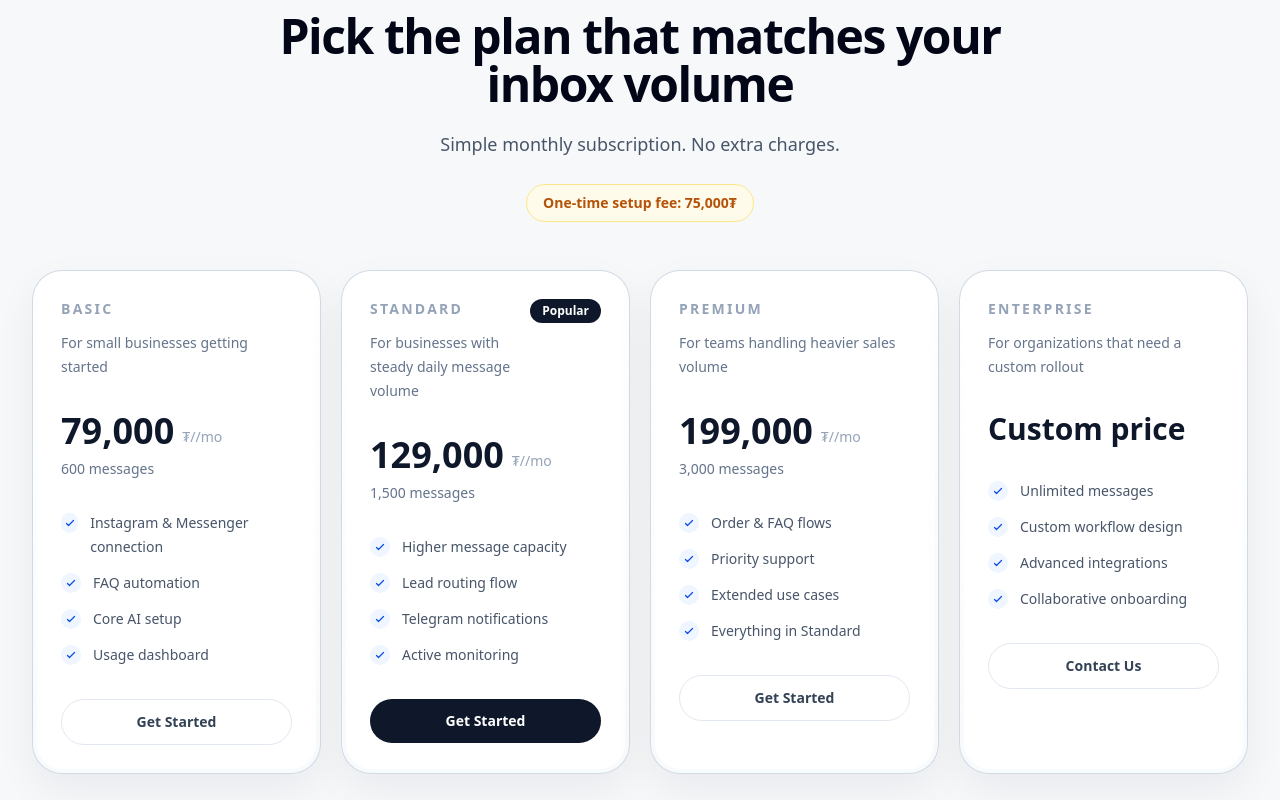
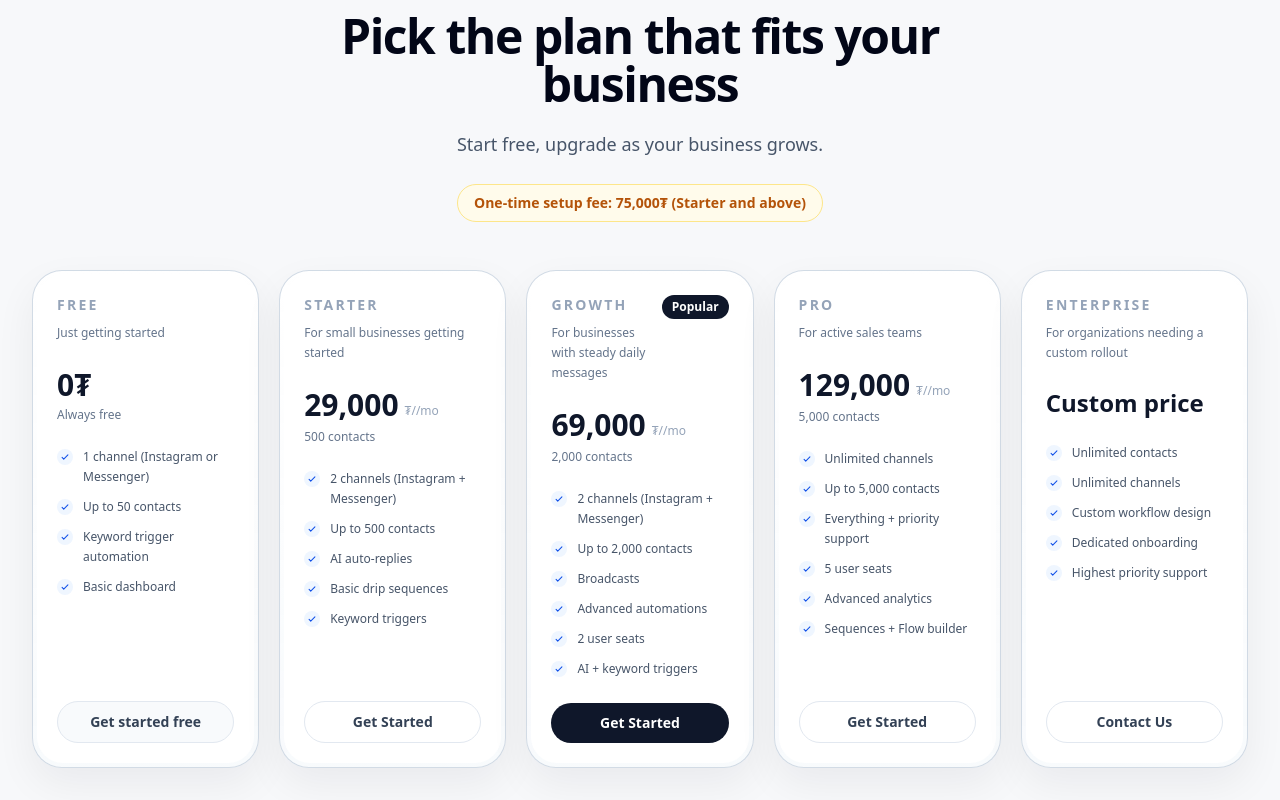
Before and after one commit to Tuvshee555/Nexon-pricing-website, a Next.js app: page / in a window 1280 px wide. Shown: the part 4540-5340 px from the top of the page. Built offline with nearby package versions, Linux system fonts and the light colour scheme.

Commit message:
update pricing to 5-tier model: Free/Starter/Growth/Pro/Enterprise

```diff
--- a/src/components/landing/PricingSection.tsx
+++ b/src/components/landing/PricingSection.tsx
@@ -7,31 +7,104 @@ import { trackEvent } from "@/lib/analytics";
 
 const planDetails: Record<
   MonthlyTier,
-  { audienceMn: string; audienceEn: string; featuresMn: string[]; featuresEn: string[] }
+  {
+    audienceMn: string;
+    audienceEn: string;
+    featuresMn: string[];
+    featuresEn: string[];
+  }
 > = {
-  basic: {
-    audienceMn: "Эхэлж байгаа жижиг бизнест",
+  free: {
+    audienceMn: "Туршиж үзэхэд",
+    audienceEn: "Just getting started",
+    featuresMn: [
+      "1 суваг (Instagram эсвэл Messenger)",
+      "50 хүртэлх contact",
+      "Keyword trigger автоматжуулалт",
+      "Үндсэн dashboard",
+    ],
+    featuresEn: [
+      "1 channel (Instagram or Messenger)",
+      "Up to 50 contacts",
+      "Keyword trigger automation",
+      "Basic dashboard",
+    ],
+  },
+  starter: {
+    audienceMn: "Эхлэж байгаа жижиг бизнест",
     audienceEn: "For small businesses getting started",
-    featuresMn: ["Instagram & Messenger холболт", "FAQ automation", "AI bot үндсэн тохиргоо", "Usage dashboard"],
-    featuresEn: ["Instagram & Messenger connection", "FAQ automation", "Core AI setup", "Usage dashboard"],
+    featuresMn: [
+      "2 суваг (Instagram + Messenger)",
+      "500 хүртэлх contact",
+      "AI автомат хариулт",
+      "Үндсэн sequence дусаах",
+      "Keyword triggers",
+    ],
+    featuresEn: [
+      "2 channels (Instagram + Messenger)",
+      "Up to 500 contacts",
+      "AI auto-replies",
+      "Basic drip sequences",
+      "Keyword triggers",
+    ],
   },
-  standard: {
-    audienceMn: "Өдөр бүр тогтмол chat авдаг бизнест",
-    audienceEn: "For businesses with steady daily message volume",
-    featuresMn: ["Higher message capacity", "Lead routing flow", "Telegram notifications", "Active monitoring"],
-    featuresEn: ["Higher message capacity", "Lead routing flow", "Telegram notifications", "Active monitoring"],
+  growth: {
+    audienceMn: "Тогтмол чат авдаг бизнест",
+    audienceEn: "For businesses with steady daily messages",
+    featuresMn: [
+      "2 суваг (Instagram + Messenger)",
+      "2,000 хүртэлх contact",
+      "Broadcast илгээлт",
+      "Дэвшилтэт автоматжуулалт",
+      "2 хэрэглэгчийн эрх",
+      "AI + keyword triggers",
+    ],
+    featuresEn: [
+      "2 channels (Instagram + Messenger)",
+      "Up to 2,000 contacts",
+      "Broadcasts",
+      "Advanced automations",
+      "2 user seats",
+      "AI + keyword triggers",
+    ],
   },
-  premium: {
-    audienceMn: "Илүү ачаалалтай борлуулалтын багт",
-    audienceEn: "For teams handling heavier sales volume",
-    featuresMn: ["Order & FAQ flows", "Priority support", "Extended use cases", "Standard-ийн бүх боломж"],
-    featuresEn: ["Order & FAQ flows", "Priority support", "Extended use cases", "Everything in Standard"],
+  pro: {
+    audienceMn: "Борлуулалтын идэвхтэй багт",
+    audienceEn: "For active sales teams",
+    featuresMn: [
+      "Хязгааргүй суваг",
+      "5,000 хүртэлх contact",
+      "Бүх зүйл + Priority дэмжлэг",
+      "5 хэрэглэгчийн эрх",
+      "Дэлгэрэнгүй аналитик",
+      "Sequence + Flow builder",
+    ],
+    featuresEn: [
+      "Unlimited channels",
+      "Up to 5,000 contacts",
+      "Everything + priority support",
+      "5 user seats",
+      "Advanced analytics",
+      "Sequences + Flow builder",
+    ],
   },
   enterprise: {
     audienceMn: "Custom rollout хэрэгтэй байгууллагад",
-    audienceEn: "For organizations that need a custom rollout",
-    featuresMn: ["Unlimited messages", "Custom workflow design", "Advanced integrations", "Collaborative onboarding"],
-    featuresEn: ["Unlimited messages", "Custom workflow design", "Advanced integrations", "Collaborative onboarding"],
+    audienceEn: "For organizations needing a custom rollout",
+    featuresMn: [
+      "Хязгааргүй contact",
+      "Хязгааргүй суваг",
+      "Custom workflow дизайн",
+      "Тусгай onboarding",
+      "Хамгийн өндөр дэмжлэг",
+    ],
+    featuresEn: [
+      "Unlimited contacts",
+      "Unlimited channels",
+      "Custom workflow design",
+      "Dedicated onboarding",
+      "Highest priority support",
+    ],
   },
 };
 
@@ -40,8 +113,8 @@ export default function PricingSection() {
 
   const subtitle =
     lang === "mn"
-      ? "Сарын тогтмол багцаар ажиллана. Нэмэлт зардалгүй."
-      : "Simple monthly subscription. No extra charges.";
+      ? "Үнэгүй эхэлж, бизнесийн өсөлтөөрөө дагаад шинэчил."
+      : "Start free, upgrade as your business grows.";
 
   return (
     <section id="pricing" className="px-4 py-20 sm:px-6 lg:px-8">
@@ -49,69 +122,87 @@ export default function PricingSection() {
         <div className="mx-auto max-w-3xl text-center">
           <p className="section-label justify-center">{t("pricing_title")}</p>
           <h2 className="mt-5 text-4xl font-black tracking-[-0.03em] text-slate-950 sm:text-5xl">
-            {lang === "mn" ? "Таны inbox-ийн ачаалалд таарсан төлөвлөгөөг сонго" : "Pick the plan that matches your inbox volume"}
+            {lang === "mn"
+              ? "Таны бизнест тохирсон багцыг сонго"
+              : "Pick the plan that fits your business"}
           </h2>
           <p className="mt-5 text-lg leading-8 text-slate-600">{subtitle}</p>
 
           <div className="mt-6 inline-flex rounded-full border border-amber-200 bg-amber-50 px-4 py-2 text-sm font-semibold text-amber-700">
-            {lang === "mn" ? `Нэг удаагийн setup fee: ${SETUP_FEE.toLocaleString()}₮` : `One-time setup fee: ${SETUP_FEE.toLocaleString()}₮`}
+            {lang === "mn"
+              ? `Нэг удаагийн setup fee: ${SETUP_FEE.toLocaleString()}₮ (Starter болон дээш)`
+              : `One-time setup fee: ${SETUP_FEE.toLocaleString()}₮ (Starter and above)`}
           </div>
         </div>
 
-        <div className="mt-12 grid gap-5 lg:grid-cols-4">
+        <div className="mt-12 grid gap-5 sm:grid-cols-2 lg:grid-cols-5">
           {MONTHLY_PLANS.map((plan) => {
             const details = planDetails[plan.tier];
             const audience = lang === "mn" ? details.audienceMn : details.audienceEn;
             const features = lang === "mn" ? details.featuresMn : details.featuresEn;
             const planName = lang === "mn" ? plan.nameMn : plan.nameEn;
+            const contactLabel =
+              plan.contactLimit === Infinity
+                ? lang === "mn" ? "Хязгааргүй contact" : "Unlimited contacts"
+                : `${plan.contactLimit.toLocaleString()} ${lang === "mn" ? "contact" : "contacts"}`;
 
             return (
-                <div key={plan.tier} className={`surface-panel flex rounded-[30px] p-1 ${plan.popular ? "ring-2 ring-slate-900" : ""}`}>
-                  <div className="flex w-full flex-col rounded-[26px] bg-white p-6">
-                    <div className="flex items-start justify-between gap-3">
+              <div
+                key={plan.tier}
+                className={`surface-panel flex rounded-[30px] p-1 ${plan.popular ? "ring-2 ring-slate-900" : ""}`}
+              >
+                <div className="flex w-full flex-col rounded-[26px] bg-white p-5">
+                  <div className="flex items-start justify-between gap-2">
                     <div>
                       <p className="text-sm font-semibold uppercase tracking-[0.16em] text-slate-400">{planName}</p>
-                        <p className="mt-3 text-sm leading-6 text-slate-500">{audience}</p>
+                      <p className="mt-2 text-xs leading-5 text-slate-500">{audience}</p>
                     </div>
                     {plan.popular && (
-                        <div className="rounded-full bg-slate-900 px-3 py-1 text-xs font-semibold text-white">
+                      <div className="rounded-full bg-slate-900 px-2.5 py-1 text-xs font-semibold text-white whitespace-nowrap">
                         {t("pricing_popular")}
                       </div>
                     )}
                   </div>
 
-                    <div className="mt-8">
+                  <div className="mt-6">
                     {plan.tier === "enterprise" ? (
-                        <p className="text-3xl font-black text-slate-900">{t("pricing_custom_price")}</p>
+                      <p className="text-2xl font-black text-slate-900">{t("pricing_custom_price")}</p>
+                    ) : plan.tier === "free" ? (
+                      <div>
+                        <p className="text-3xl font-black text-slate-900">0₮</p>
+                        <p className="mt-1 text-xs text-slate-500">{lang === "mn" ? "Үргэлж үнэгүй" : "Always free"}</p>
+                      </div>
                     ) : (
                       <div>
-                          <div className="flex items-end gap-2">
-                            <span className="text-4xl font-black text-slate-900">{plan.price.toLocaleString()}</span>
-                            <span className="pb-1 text-sm text-slate-400">₮/{t("pricing_per_month")}</span>
+                        <div className="flex items-end gap-1.5">
+                          <span className="text-3xl font-black text-slate-900">{plan.price.toLocaleString()}</span>
+                          <span className="pb-1 text-xs text-slate-400">₮/{t("pricing_per_month")}</span>
                         </div>
-                          <p className="mt-2 text-sm text-slate-500">
-                            {plan.messageLimit.toLocaleString()} {t("pricing_messages")}
-                          </p>
+                        <p className="mt-1.5 text-xs text-slate-500">{contactLabel}</p>
                       </div>
                     )}
                   </div>
 
-                    <div className="mt-8 space-y-3">
+                  <div className="mt-6 space-y-2.5 flex-1">
                     {features.map((feature) => (
-                        <div key={feature} className="flex items-start gap-3 text-sm text-slate-600">
-                          <div className="mt-0.5 flex h-5 w-5 items-center justify-center rounded-full bg-blue-50 text-primary">
-                            <svg className="h-3 w-3" fill="none" stroke="currentColor" viewBox="0 0 24 24">
+                      <div key={feature} className="flex items-start gap-2.5 text-xs text-slate-600">
+                        <div className="mt-0.5 flex h-4 w-4 flex-shrink-0 items-center justify-center rounded-full bg-blue-50 text-primary">
+                          <svg className="h-2.5 w-2.5" fill="none" stroke="currentColor" viewBox="0 0 24 24">
                             <path strokeLinecap="round" strokeLinejoin="round" strokeWidth={2.5} d="M5 13l4 4L19 7" />
                           </svg>
                         </div>
-                          <span className="leading-6">{feature}</span>
+                        <span className="leading-5">{feature}</span>
                       </div>
                     ))}
                   </div>
 
-                    <div className="mt-8">
+                  <div className="mt-6">
                     <Link
-                        href={plan.tier === "enterprise" ? "#contact" : `/register?plan=${plan.tier}&source=pricing`}
+                      href={
+                        plan.tier === "enterprise"
+                          ? "#contact"
+                          : `/register?plan=${plan.tier}&source=pricing`
+                      }
                       onClick={
                         plan.tier === "enterprise"
                           ? (e) => {
@@ -126,13 +217,19 @@ export default function PricingSection() {
                                 source: "pricing_section",
                               })
                       }
-                        className={`block rounded-full px-4 py-3 text-center text-sm font-semibold transition-colors ${
+                      className={`block rounded-full px-4 py-2.5 text-center text-sm font-semibold transition-colors ${
                         plan.popular
                           ? "bg-slate-900 text-white hover:bg-slate-800"
+                          : plan.tier === "free"
+                          ? "border border-slate-200 bg-slate-50 text-slate-700 hover:bg-slate-100"
                           : "border border-slate-200 bg-white text-slate-700 hover:border-slate-300 hover:bg-slate-50"
                       }`}
                     >
-                        {plan.tier === "enterprise" ? t("pricing_contact") : t("pricing_cta")}
+                      {plan.tier === "enterprise"
+                        ? t("pricing_contact")
+                        : plan.tier === "free"
+                        ? lang === "mn" ? "Үнэгүй эхлэх" : "Get started free"
+                        : t("pricing_cta")}
                     </Link>
                   </div>
                 </div>
--- a/src/types/index.ts
+++ b/src/types/index.ts
@@ -34,7 +34,7 @@ export interface Business {
 }
 
 export type PlanType = "monthly";
-export type MonthlyTier = "basic" | "standard" | "premium" | "enterprise";
+export type MonthlyTier = "free" | "starter" | "growth" | "pro" | "enterprise";
 
 export interface Plan {
   id: string;
@@ -160,27 +160,39 @@ export const SETUP_FEE = 75000;
 
 export const MONTHLY_PLANS = [
   {
-    tier: "basic" as MonthlyTier,
-    nameMn: "Үндсэн",
-    nameEn: "Basic",
-    price: 79000,
-    messageLimit: 600,
+    tier: "free" as MonthlyTier,
+    nameMn: "Үнэгүй",
+    nameEn: "Free",
+    price: 0,
+    contactLimit: 50,
+    messageLimit: 50,
     popular: false,
   },
   {
-    tier: "standard" as MonthlyTier,
-    nameMn: "Стандарт",
-    nameEn: "Standard",
-    price: 129000,
-    messageLimit: 1500,
+    tier: "starter" as MonthlyTier,
+    nameMn: "Стартер",
+    nameEn: "Starter",
+    price: 29000,
+    contactLimit: 500,
+    messageLimit: 500,
+    popular: false,
+  },
+  {
+    tier: "growth" as MonthlyTier,
+    nameMn: "Өсөлт",
+    nameEn: "Growth",
+    price: 69000,
+    contactLimit: 2000,
+    messageLimit: 2000,
     popular: true,
   },
   {
-    tier: "premium" as MonthlyTier,
-    nameMn: "Премиум",
-    nameEn: "Premium",
-    price: 199000,
-    messageLimit: 3000,
+    tier: "pro" as MonthlyTier,
+    nameMn: "Про",
+    nameEn: "Pro",
+    price: 129000,
+    contactLimit: 5000,
+    messageLimit: 5000,
     popular: false,
   },
   {
@@ -188,6 +200,7 @@ export const MONTHLY_PLANS = [
     nameMn: "Энтерпрайз",
     nameEn: "Enterprise",
     price: 0,
+    contactLimit: Infinity,
     messageLimit: Infinity,
     popular: false,
   },
```
Lines whose indentation alone changed are shown as unchanged.
